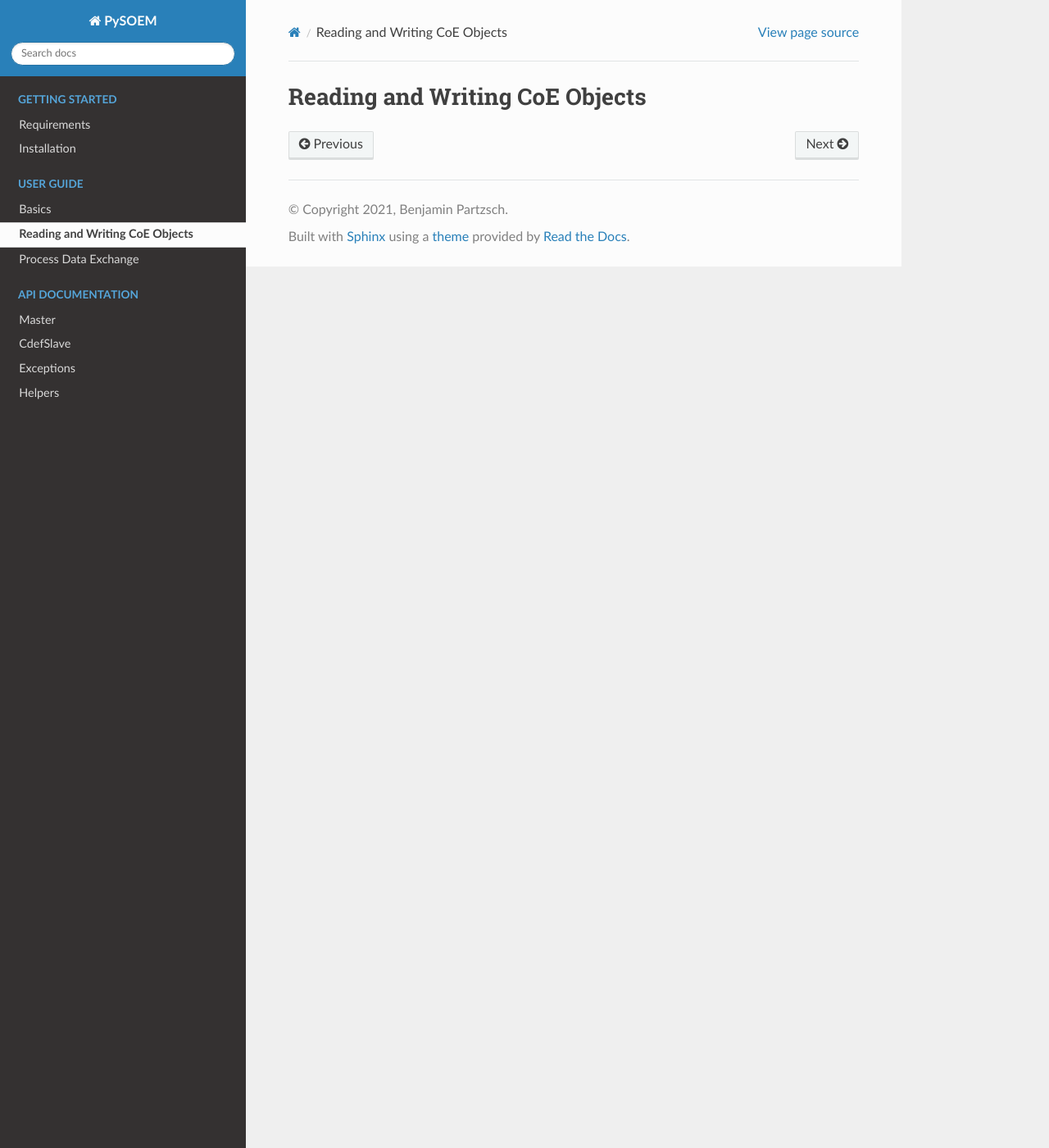
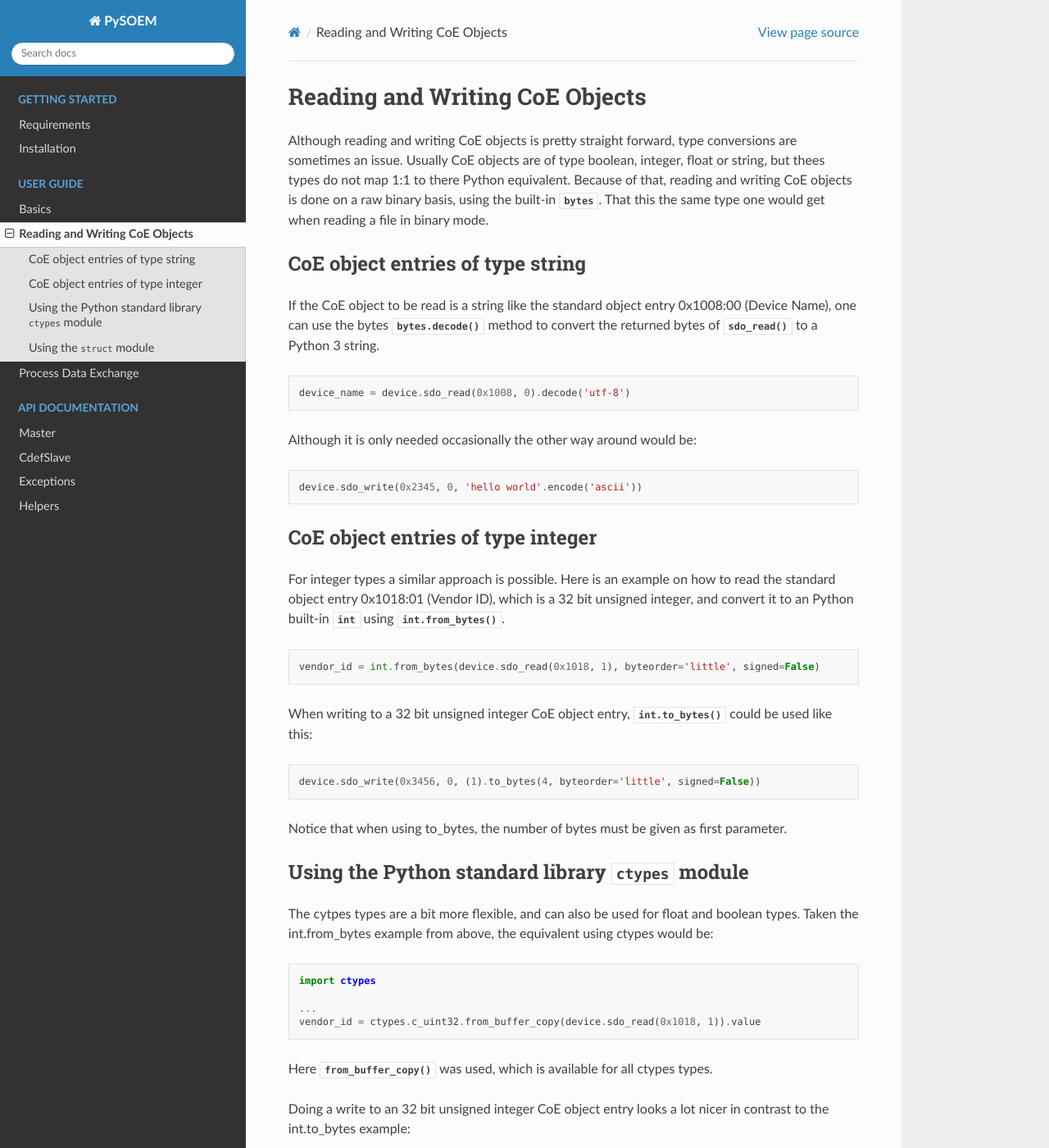
Before and after one commit to bnjmnp/pysoem, a Sphinx documentation site: the page built from docs/source/coe_objects.rst, in a window 1280 px wide and 1400 px high. Shown: the whole window at 82% size. Built offline with Sphinx 7.4.7 and the Read the Docs theme 2.0.0, drawn with Linux system fonts in a browser that asks for light colours; some of the changed text lies outside the part shown.

Commit message:
docs: fill the reading and writing coe objects section
* the intersphinx connection in the conf.py is required to reference
  add references to the Python documentation

```diff
--- a/docs/source/coe_objects.rst
+++ b/docs/source/coe_objects.rst
@@ -1,3 +1,131 @@
 ===============================
 Reading and Writing CoE Objects
 ===============================
+
+Although reading and writing CoE objects is pretty straight forward,
+type conversions are sometimes an issue.
+Usually CoE objects are of type boolean, integer, float or string,
+but thees types do not map 1:1 to there Python equivalent.
+Because of that, reading and writing CoE objects is done on a raw binary basis,
+using the built-in :py:class:`bytes`.
+That this the same type one would get when reading a file in binary mode.
+
+.. TODO: cover the 256 byte limit when reading bytes!
+
+CoE object entries of type string
+---------------------------------
+
+If the CoE object to be read is a string like the standard object entry 0x1008:00 (Device Name),
+one can use the bytes :py:meth:`bytes.decode` method to convert the returned bytes
+of :py:meth:`~pysoem.CdefSlave.sdo_read` to a Python 3 string.
+
+.. code-block:: python
+
+   device_name = device.sdo_read(0x1008, 0).decode('utf-8')
+
+Although it is only needed occasionally the other way around would be:
+
+.. code-block:: python
+
+   device.sdo_write(0x2345, 0, 'hello world'.encode('ascii'))
+
+CoE object entries of type integer
+----------------------------------
+
+For integer types a similar approach is possible.
+Here is an example on how to read the standard object entry 0x1018:01 (Vendor ID), which is a 32 bit unsigned integer, and convert it to an Python built-in :py:class:`int` using :py:meth:`int.from_bytes`.
+
+.. code-block:: python
+
+   vendor_id = int.from_bytes(device.sdo_read(0x1018, 1), byteorder='little', signed=False)
+
+When writing to a 32 bit unsigned integer CoE object entry, :py:meth:`int.to_bytes` could be used like this:
+
+.. code-block:: python
+
+   device.sdo_write(0x3456, 0, (1).to_bytes(4, byteorder='little', signed=False))
+
+Notice that when using to_bytes, the number of bytes must be given as first parameter.
+
+Using the Python standard library :py:mod:`ctypes` module
+---------------------------------------------------------
+
+The cytpes types are a bit more flexible, and can also be used for float and boolean types.
+Taken the int.from_bytes example from above, the equivalent using ctypes would be:
+
+.. code-block:: python
+
+   import ctypes
+
+   ...
+   vendor_id = ctypes.c_uint32.from_buffer_copy(device.sdo_read(0x1018, 1)).value
+
+Here :py:meth:`~ctypes._CData.from_buffer_copy` was used, which is available for all ctypes types.
+
+Doing a write to an 32 bit unsigned integer CoE object entry looks a lot nicer in contrast to the int.to_bytes example:
+
+.. code-block:: python
+
+   device.sdo_write(0x3456, 0, bytes(ctypes.c_uint32(1)))
+
+.. TODO: Beware that this approach works only for little endian machines, as the "byteorder" cannot be given like in the int.from_bytes / int.to_bytes approach.
+
+Note that in the ESI file that comes with an EtherCAT slave, some special PLC types are used that might be unusual to some people.
+
+========  ===========
+ESI Type  ctypes Type
+========  ===========
+SINT      c_int8
+INT       c_int16
+DINT      c_int32
+LINT      c_int64
+USINT     c_uint8
+UINT      c_uint16
+UDINT     c_uint32
+ULINT     c_uint64
+REAL      c_float
+BOOL      c_bool
+========  ===========
+
+.. Beware that in the PLC world a BOOL is supposed to use 1 bit, whereas C uses usually 1 byte.
+
+Using the :py:mod:`struct` module
+---------------------------------
+
+Second alternative to use over the int.from_bytes approach could be the struct module.
+
+.. code-block:: python
+
+   import struct
+
+   ...
+   vendor_id = struct.unpack('I', device.sdo_read(0x1018, 1))[0]
+
+As :py:func:`struct.unpack` returns always a tuple, we need to index the firs element.
+The `formate character <https://docs.python.org/3/library/struct.html#format-characters>`_ ``I`` is there to tell the unpack function that we want to convert to a 32 bit unsigned integer.
+In the other direction :py:func:`struct.pack` is used:
+
+.. code-block:: python
+
+   device.sdo_write(0x3456, 0, struct.pack('I', 1))
+
+The following list maps the types from the ESI file to the appropriate formate character.
+
+.. TODO: When using struct there might be some issues with alignment.
+
+========   ================
+ESI Type   Format Character
+========   ================
+SINT       b
+INT        h
+DINT       i
+LINT       q
+USINT      B
+UINT       H
+UDINT      I
+ULINT      Q
+REAL       f
+BOOL       c
+========   ================
+
+.. Beware that in the PLC world a BOOL is supposed to use 1 bit, whereas C uses usually 1 byte.
--- a/docs/source/conf.py
+++ b/docs/source/conf.py
@@ -38,7 +38,8 @@ copyright = '2021, Benjamin Partzsch'
 # ones.
 extensions = [
     'sphinx.ext.autodoc',
-    'sphinx.ext.napoleon'
+    'sphinx.ext.napoleon',
+    'sphinx.ext.intersphinx',
 ]
 
 # Add any paths that contain templates here, relative to this directory.
@@ -61,3 +62,5 @@ html_theme = 'sphinx_rtd_theme'
 # relative to this directory. They are copied after the builtin static files,
 # so a file named "default.css" will overwrite the builtin "default.css".
 html_static_path = ['_static']
+
+intersphinx_mapping = {'python': ('https://docs.python.org/3', None)}
```
